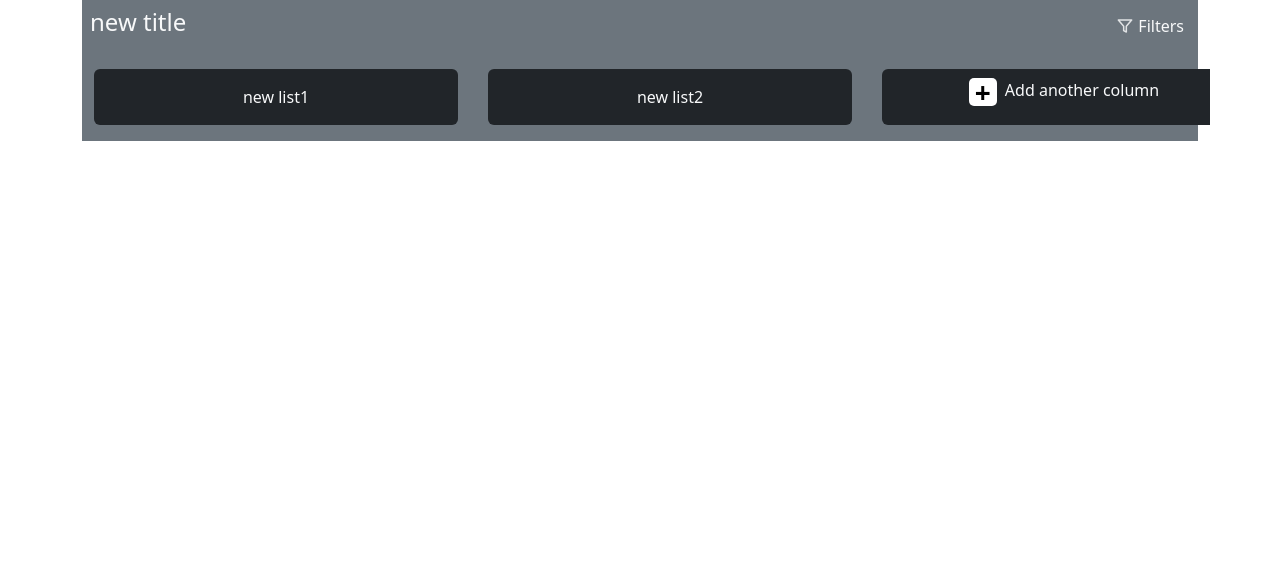
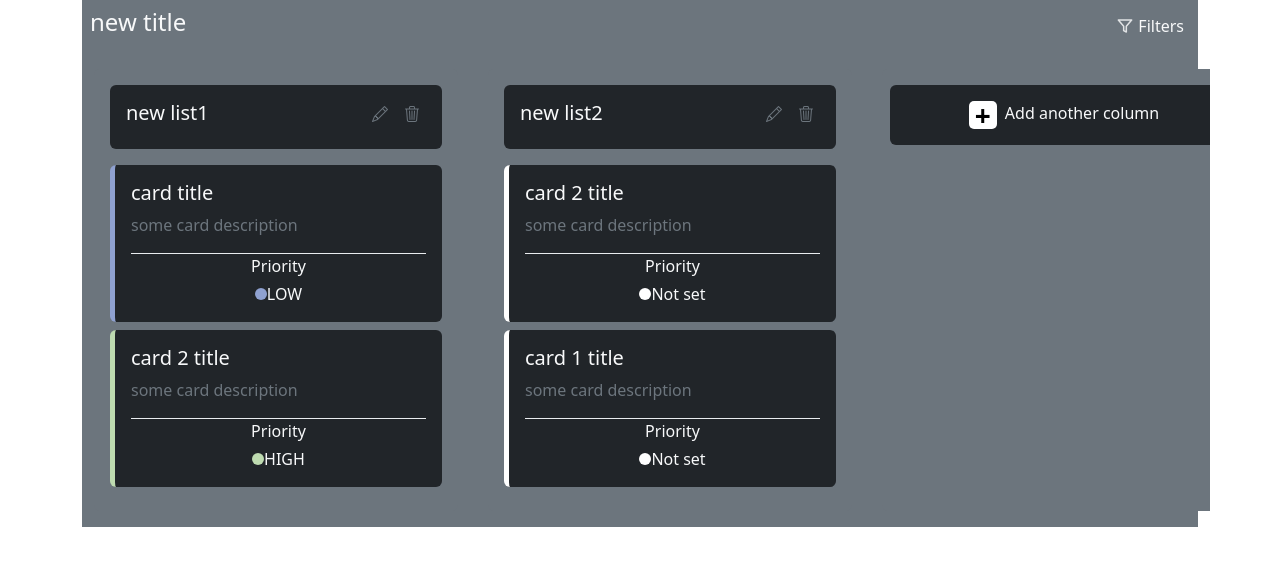
Before and after one commit to luminitza24/taskpro-project-frontend, a React (Create React App) app: page /screens-page in a window 1280 px wide. Shown: the top 566 px of the page. Built offline with nearby package versions, Linux system fonts and the light colour scheme.

Commit message:
last version

```diff
--- a/src/components/screens-page/AddColumn.js
+++ b/src/components/screens-page/AddColumn.js
@@ -5,9 +5,9 @@ const AddColumn = () => {
   const dispatch = useDispatch();
 
   return (
-    <div className='col-12 col-sm-6 col-md-4 bg-dark p-2 rounded-2'>
+    <div className='col-12 col-sm-6 col-md-4 bg-secondary p-2 rounded-2 '>
       <button
-        className='bg-dark text-light d-flex m-auto border-0 '
+        className='bg-dark text-light d-flex m-auto border-0 w-100 d-flex justify-content-center p-3 mt-2 rounded-2 '
         onClick={() => dispatch(openColumnModal())}
       >
         {' '}
--- /dev/null
+++ b/src/components/screens-page/DeleteColumnModal.js
@@ -0,0 +1,53 @@
+import { useDispatch, useSelector } from 'react-redux';
+import { closeDeleteColumnModal } from '../../features/modals/modalsSlice';
+import { selectBoardId } from '../../features/board-slice/selectors';
+import {
+  deleteList,
+  getBoardData,
+} from '../../features/board-slice/operations';
+import { selectListToEdit } from '../../features/modals/selectors';
+
+const DeleteColumnModal = () => {
+  const dispatch = useDispatch();
+  const list = useSelector(selectListToEdit);
+  const boardId = useSelector(selectBoardId);
+
+  const handleDelete = () => {
+    dispatch(deleteList({ _id: list._id }));
+    dispatch(getBoardData({ _id: boardId }));
+    dispatch(closeDeleteColumnModal());
+  };
+
+  return (
+    <div className='modals-container'>
+      <div className='bg-dark modal-inner-container p-4'>
+        <div className='filter-modal-header w-100 position-relative'>
+          <h4 className='text-light pt-4'>Delete column {list.title} ?</h4>
+          <button
+            className='text-light filter-btn position-btn-right'
+            onClick={() => dispatch(closeDeleteColumnModal())}
+          >
+            <i className='bi bi-x-lg fw-bold'></i>
+          </button>
+        </div>
+        <div className='mt-5'>
+          <button
+            type='button'
+            className='py-2 modals-buttons rounded-2'
+            onClick={handleDelete}
+          >
+            <i className='bi bi-trash'></i> Delete
+          </button>
+          <button
+            type='button'
+            className='py-2 modals-buttons rounded-2 ms-4'
+            onClick={() => dispatch(closeDeleteColumnModal())}
+          >
+            <i className='bi bi-x-square-fill'></i> Cancel
+          </button>
+        </div>
+      </div>
+    </div>
+  );
+};
+export default DeleteColumnModal;
--- /dev/null
+++ b/src/components/screens-page/EditListModal.js
@@ -0,0 +1,62 @@
+import { useDispatch, useSelector } from 'react-redux';
+import { closeEditColumnModal } from '../../features/modals/modalsSlice';
+import Notiflix from 'notiflix';
+import { useRef } from 'react';
+import { editList } from '../../features/board-slice/operations';
+import { selectListToEdit } from '../../features/modals/selectors';
+
+const EditListModal = () => {
+  const list = useSelector(selectListToEdit);
+  const defaultTitle = list.title;
+  const _id = list._id;
+  const dispatch = useDispatch();
+  const inputRef = useRef();
+
+  const handleSubmit = (e) => {
+    e.preventDefault();
+    const title = inputRef.current.value;
+
+    if (title.length < 3) {
+      return Notiflix.Notify.failure(
+        'Please enter a title of at least 3 characters'
+      );
+    }
+
+    const data = { title };
+
+    const credentials = { _id, data };
+    dispatch(editList(credentials));
+    dispatch(closeEditColumnModal());
+  };
+
+  return (
+    <div className='modals-container'>
+      <div className='bg-dark modal-inner-container p-4'>
+        <div className='filter-modal-header w-100 position-relative'>
+          <h4 className='text-light'>Add column</h4>
+          <button
+            className='text-light filter-btn position-btn-right'
+            onClick={() => dispatch(closeEditColumnModal())}
+          >
+            <i className='bi bi-x-lg fw-bold'></i>
+          </button>
+        </div>
+        <form className='row mt-4 p-2' onSubmit={handleSubmit}>
+          <label className='mb-3 p-0'>
+            <input
+              type='text'
+              placeholder='Title'
+              className='w-100 rounded-2 p-2 bg-black text-light add-column-input'
+              defaultValue={defaultTitle}
+              ref={inputRef}
+            />
+          </label>
+          <button type='submit' className='py-2 modals-buttons rounded-2'>
+            <i className='bi bi-plus-square-fill me-1'></i> Add
+          </button>
+        </form>
+      </div>
+    </div>
+  );
+};
+export default EditListModal;
--- a/src/components/screens-page/FilterModal.js
+++ b/src/components/screens-page/FilterModal.js
@@ -3,7 +3,7 @@ import { closeFilterModal } from '../../features/modals/modalsSlice';
 import { useState } from 'react';
 import { setFilter, resetFilter } from '../../features/board-slice/boardSlice';
 
-const labelColor = [
+export const labelColor = [
   { name: 'Without priority', color: '#FFFFFF4D' },
   { name: 'Low', color: '#8FA1D0' },
   { name: 'Medium', color: '#E09CB5' },
--- a/src/components/screens-page/Lists.js
+++ b/src/components/screens-page/Lists.js
@@ -1,17 +1,29 @@
 import { useDispatch, useSelector } from 'react-redux';
 import { selectBoardLists } from '../../features/board-slice/selectors';
+import {
+  openEditColumnModal,
+  openDeleteColumnModal,
+} from '../../features/modals/modalsSlice';
+import {
+  selectEditColumnModal,
+  selectDeleteColumnModal,
+} from '../../features/modals/selectors';
+import EditListModal from './EditListModal';
+import DeleteColumnModal from './DeleteColumnModal';
+import { labelColor } from './FilterModal';
 
 const Lists = () => {
-  const dispatch = useDispatch();
   const lists = useSelector(selectBoardLists);
 
   return (
     <>
       {lists.map((list) => {
-        const title = list.title;
         return (
-          <div className='main-dashboard-lists col-12 col-sm-6 col-md-4 bg-dark p-3 rounded-2'>
-            <ListTitle title={title} />
+          <div
+            key={list._id}
+            className='main-dashboard-lists col-12 col-sm-6 col-md-4  bg-secondary p-3 rounded-2'
+          >
+            <ListTitle list={list} />
           </div>
         );
       })}
@@ -20,6 +32,74 @@ const Lists = () => {
 };
 export default Lists;
 
-function ListTitle({ title }) {
-  return <div className='column-title-card text-light'>{title}</div>;
+function ListTitle({ list }) {
+  const dispatch = useDispatch();
+  const { title } = list;
+  const editColumnModal = useSelector(selectEditColumnModal);
+  const deleteColumnModal = useSelector(selectDeleteColumnModal);
+  const cards = list.cards;
+
+  return (
+    <div className='column-title-card text-light '>
+      <div className='list-title-card d-flex justify-content-between p-3 bg-dark rounded-2 mb-3'>
+        <h5>{title}</h5>
+        <div className='list-title-btns-container'>
+          <button
+            className='list-title-btns bg-transparent text-secondary border-0'
+            onClick={() => dispatch(openEditColumnModal(list))}
+          >
+            <i className='bi bi-pencil'></i>
+          </button>
+          <button
+            className='list-title-btns bg-transparent text-secondary border-0 ms-1'
+            onClick={() => dispatch(openDeleteColumnModal(list))}
+          >
+            <i className='bi bi-trash3'></i>
+          </button>
+        </div>
+      </div>
+      <div className='cards-container'>
+        {cards.map((card) => (
+          <Card key={card._id} card={card} />
+        ))}
+      </div>
+      {editColumnModal && <EditListModal />}
+      {deleteColumnModal && <DeleteColumnModal />}
+    </div>
+  );
 }
+
+function Card({ card }) {
+  const { title, description, _id, labelColor: color, deadline, owner } = card;
+  const colorObject = labelColor.find((item) => item.color === color);
+
+  return (
+    <div
+      style={{ borderLeft: `5px solid ${color}` }}
+      className='card-list-container p-3 bg-dark rounded-2 text-light mb-2'
+    >
+      <div className='card-text-container text-start border-bottom border-light-subtle'>
+        <h5>{title}</h5>
+        <p className='text-secondary '>{description}</p>
+      </div>
+      <div className='card-options-container'>
+        <div className='options-container-display'>
+          <div className='priority-container d-flex flex-column'>
+            <p className='fs-6 mb-1'>Priority</p>
+            <div className='d-flex justify-content-center align-items-center'>
+              <div
+                className='label-color-display'
+                style={{ backgroundColor: `${color}` }}
+              ></div>
+              <p className='m-0 fs-6'>
+                {colorObject ? colorObject.name.toUpperCase() : 'Not set'}
+              </p>
+            </div>
+          </div>
+          <div className='deadline-container'></div>
+        </div>
+        <div className='card-options-btns-container'></div>
+      </div>
+    </div>
+  );
+}
--- a/src/components/screens-page/screens-page.css
+++ b/src/components/screens-page/screens-page.css
@@ -110,10 +110,16 @@
 }
 
 .main-dashboard {
-  overflow: scroll;
+  overflow: auto;
   gap: 30px;
 }
 
 .main-dashboard-lists {
   height: 100%;
 }
+
+.label-color-display {
+  width: 12px;
+  height: 12px;
+  border-radius: 50%;
+}
--- a/src/features/auth/authSlice.js
+++ b/src/features/auth/authSlice.js
@@ -61,11 +61,7 @@ const authSlice = createSlice({
         state.isRefreshing = true;
       })
       .addCase(refreshUser.fulfilled, (state, action) => {
-        // const { user } = action.payload;
-        // state.user.name = user.name;
-        // state.user.email = user.email;
         state.user = action.payload.user;
-        console.log(action.payload.user);
         state.isLoggedIn = true;
         state.isRefreshing = false;
       })
--- a/src/features/board-slice/operations.js
+++ b/src/features/board-slice/operations.js
@@ -24,3 +24,49 @@ export const addList = createAsyncThunk(
     }
   }
 );
+
+export const editList = createAsyncThunk(
+  'taskPro/edit-list',
+  async (credentials, thunkAPI) => {
+    try {
+      setAuthHeader(token);
+      const { _id, data } = credentials;
+      const response = await axios.patch('/api/taskPro/lists/' + _id, data);
+      return response.data;
+    } catch (error) {
+      console.log(error);
+      return thunkAPI.rejectWithValue(error.message);
+    }
+  }
+);
+
+export const getBoardData = createAsyncThunk(
+  'taskPro/get-boardData',
+  async (credentials, thunkAPI) => {
+    try {
+      setAuthHeader(token);
+      const response = await axios.get(
+        '/api/taskPro/boards/' + credentials._id
+      );
+      return response.data;
+    } catch (error) {
+      console.log(error);
+      return thunkAPI.rejectWithValue(error.message);
+    }
+  }
+);
+
+export const deleteList = createAsyncThunk(
+  'taskPro/delete-list',
+  async (credentials, thunkAPI) => {
+    try {
+      setAuthHeader(token);
+      const { _id } = credentials;
+      const response = await axios.delete('/api/taskPro/lists/' + _id);
+      return response.data;
+    } catch (error) {
+      console.log(error);
+      return thunkAPI.rejectWithValue(error.message);
+    }
+  }
+);
--- a/src/features/modals/modalsSlice.js
+++ b/src/features/modals/modalsSlice.js
@@ -4,6 +4,8 @@ const initialState = {
   filterModal: false,
   addColumnModal: false,
   editColumnModal: false,
+  deleteColumnModal: false,
+  list: null,
 };
 
 const modalsSlice = createSlice({
@@ -24,9 +26,19 @@ const modalsSlice = createSlice({
     },
     closeEditColumnModal: (state) => {
       state.editColumnModal = false;
+      state.list = null;
     },
-    openEditColumnModal: (state) => {
+    openEditColumnModal: (state, action) => {
+      state.list = action.payload;
       state.editColumnModal = true;
+    },
+    closeDeleteColumnModal: (state) => {
+      state.deleteColumnModal = false;
+      state.list = null;
+    },
+    openDeleteColumnModal: (state, action) => {
+      state.list = action.payload;
+      state.deleteColumnModal = true;
     },
   },
 });
@@ -38,6 +50,8 @@ export const {
   openEditColumnModal,
   closeColumnModal,
   closeEditColumnModal,
+  closeDeleteColumnModal,
+  openDeleteColumnModal,
 } = modalsSlice.actions;
 
 export default modalsSlice.reducer;
--- a/src/features/modals/selectors.js
+++ b/src/features/modals/selectors.js
@@ -1,4 +1,10 @@
 export const selectFilterModal = (state) => state.modals.filterModal;
+
 export const selectAddColumnModal = (state) => state.modals.addColumnModal;
+
 export const selectEditColumnModal = (state) => state.modals.editColumnModal;
-// export const selectFilterModal = (state) => state.modals.filterModal;
+
+export const selectListToEdit = (state) => state.modals.list;
+
+export const selectDeleteColumnModal = (state) =>
+  state.modals.deleteColumnModal;
```
Also changed, not shown: src/features/board-slice/boardSlice.js (+44 -3 lines).
